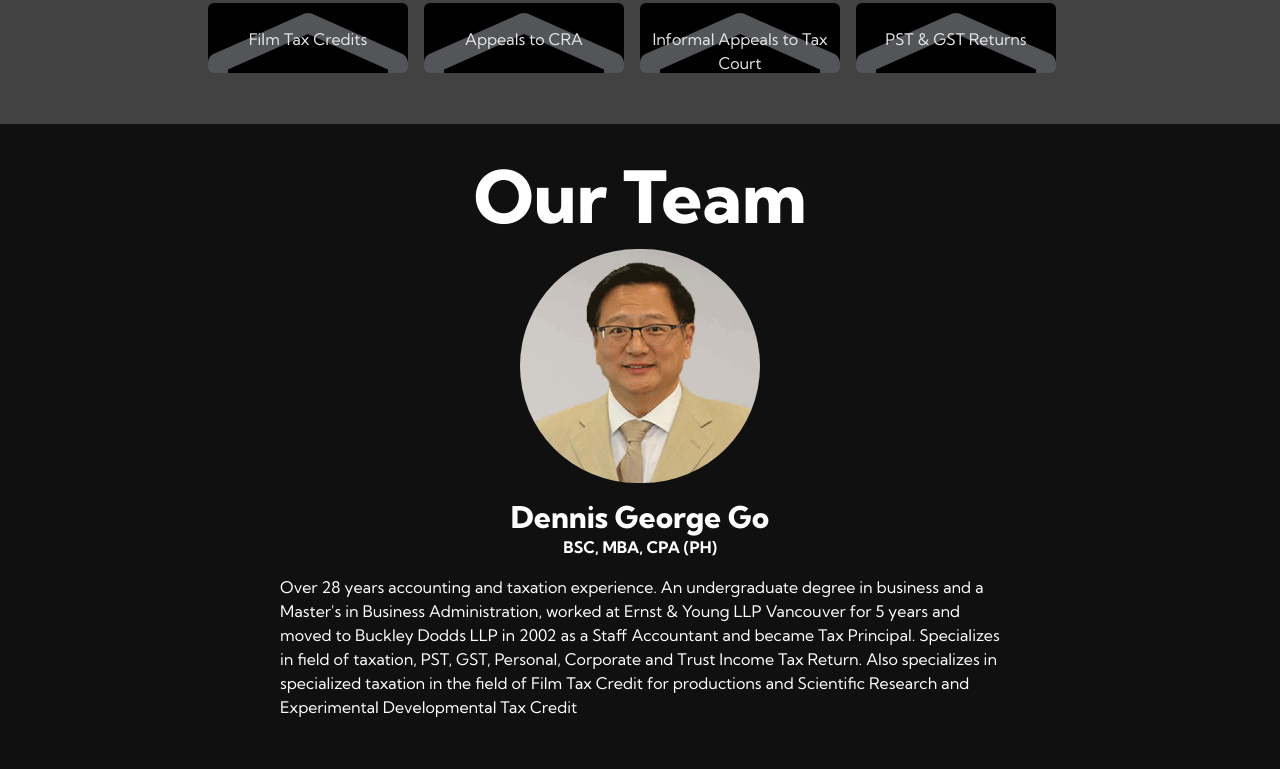
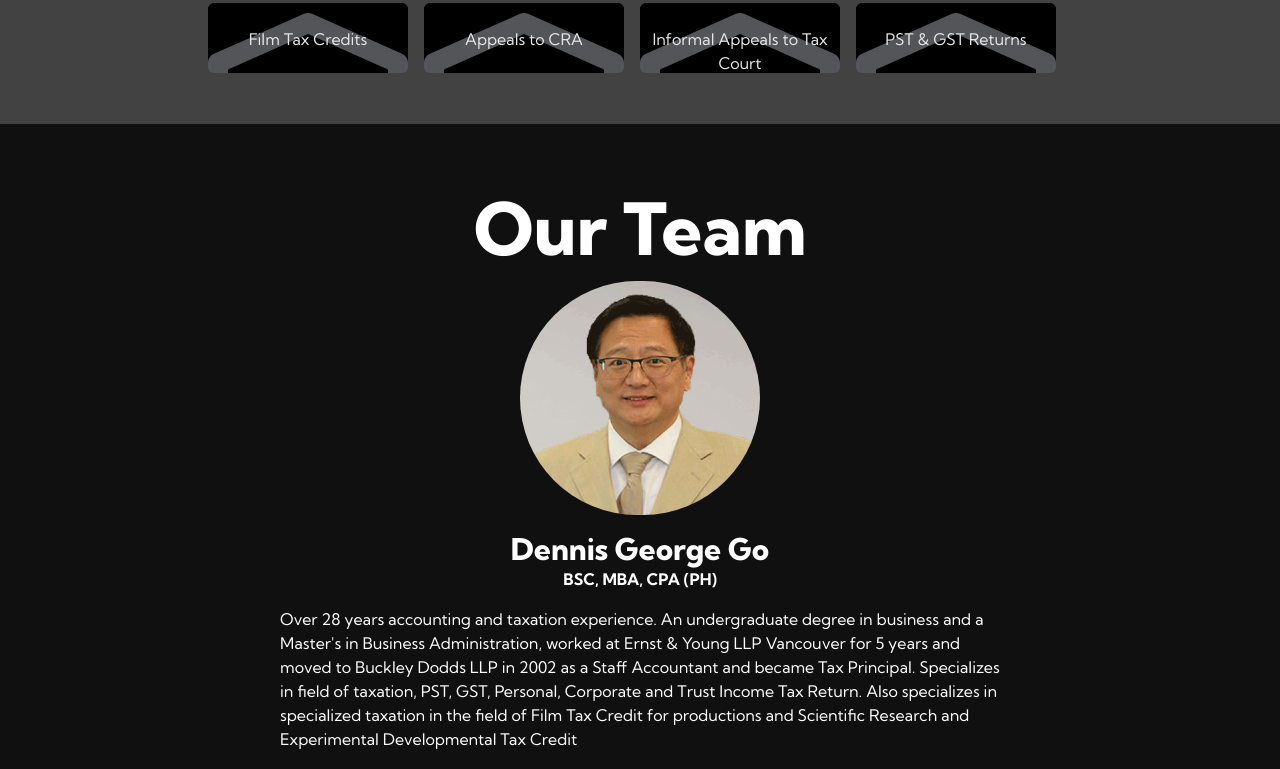
Before and after one commit to CliffVille/simpli-tax, a React (Create React App) app: page / in a window 1280 px wide. Shown: the part 940-1709 px from the top of the page. Built offline with nearby package versions, Linux system fonts and the light colour scheme.

Commit message:
fixed spacing

```diff
--- a/src/Components/About.js
+++ b/src/Components/About.js
@@ -5,7 +5,7 @@ import profile from '../assets/profile.png'
 
 const About = () => {
   return (
-    <div className="bg-[#101010] w-full min-h-screen h-[500px] flex justify-center items-center pb-16" id="about">
+    <div className="bg-[#101010] w-full min-h-screen flex justify-center items-center space-y-24" id="about">
       <div className="flex flex-col items-center w-3/4 mt-4">
         <h1 className="text-7xl text-white font-kumbh font-extrabold mt-4 mb-4">Our Team</h1>
         <div className="w-1/2 flex justify-center">
```
